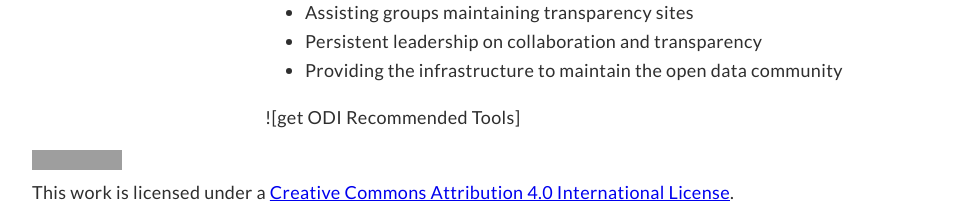
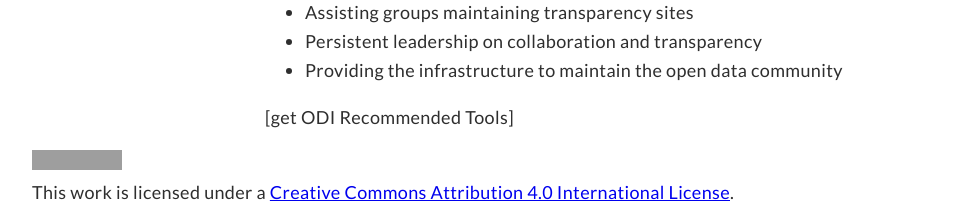
Before and after one commit to opendatainitiative/opendatainitiative.github.io, a Jekyll site: the page built from learn.md, in a window 1280 px wide. Shown: the part 998-1220 px from the top of the page, without its empty margins (32-1003 px from the left). Built offline with Jekyll 4.4.1, drawn with Linux system fonts in a browser that asks for light colours; grey boxes are pictures that could not be loaded.

```diff
--- a/learn.md
+++ b/learn.md
@@ -25,4 +25,4 @@ ODI seeks to achieve its objectives through:
 * Persistent leadership on collaboration and transparency
 * Providing the infrastructure to maintain the open data community
 
-![get ODI Recommended Tools]{{("/assets/doc/ODI_Recommended_Tools.pdf" | absolute_url )}}
+[get ODI Recommended Tools]{{("/assets/doc/ODI_Recommended_Tools.pdf" | absolute_url )}}
```
